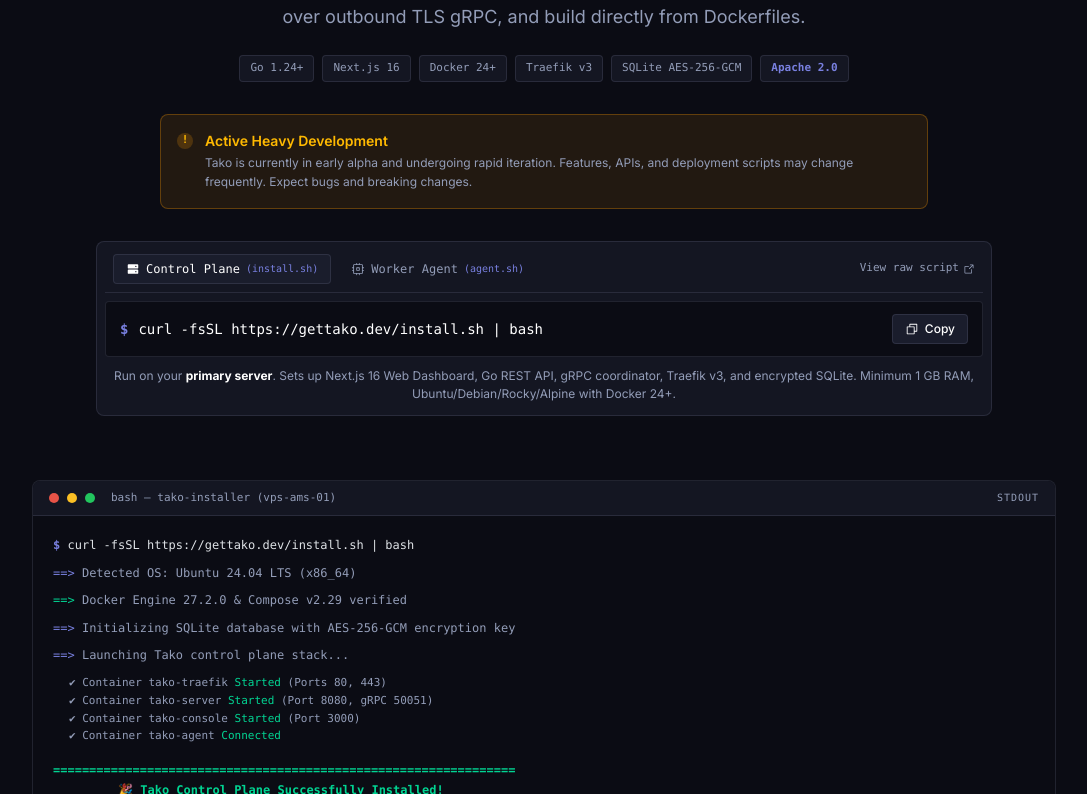
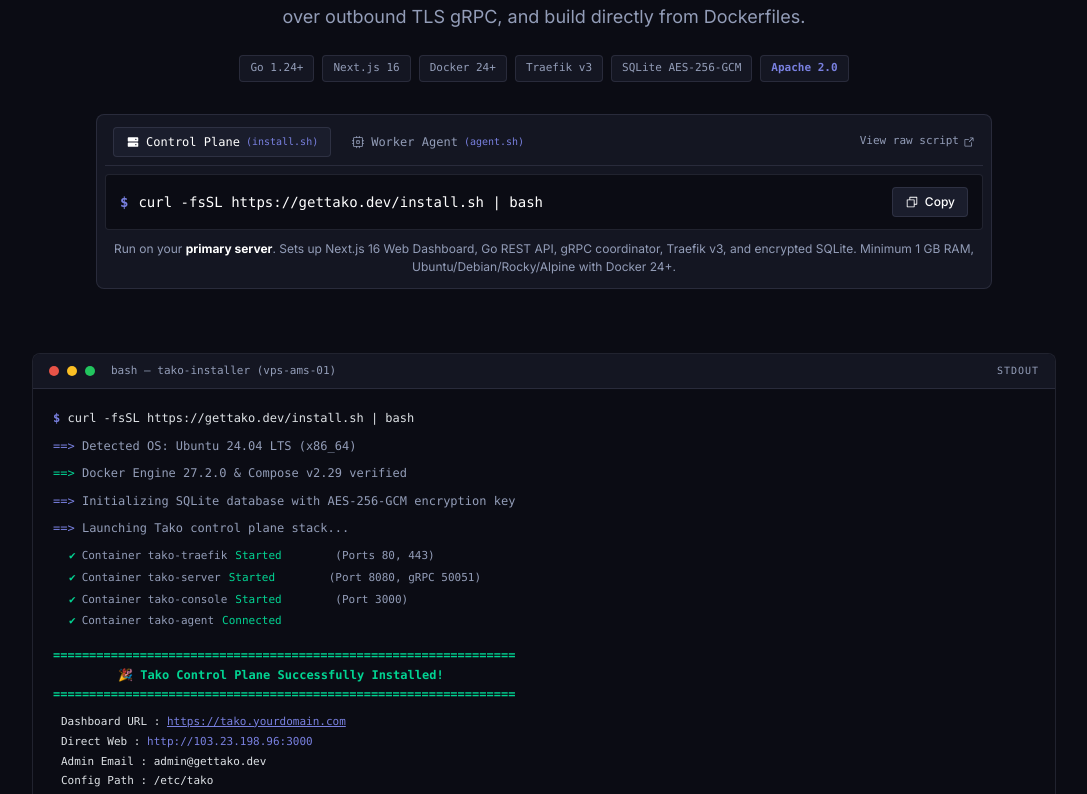
Before and after one commit to gettako/gettako.dev, a Next.js app: page / in a window 1280 px wide. Shown: the part 406-1200 px from the top of the page, without its empty margins (96-1183 px from the left). Built offline with nearby package versions, Linux system fonts and the light colour scheme; a web font is replaced by a local one.

Commit message:
rapikan: hapus banner alpha ganda, ratakan kolom terminal hero, bersihkan footer

```diff
--- a/app/page.tsx
+++ b/app/page.tsx
@@ -54,23 +54,6 @@ export default function Home() {
                 <span className="rounded border border-[var(--border)] bg-[var(--surface)] px-2.5 py-1 text-[#5560d6] dark:text-[#7980e0] font-semibold">
                   Apache 2.0
                 </span>
-              </div>
-
-              {/* Heavy Development Notice Banner */}
-              <div className="mt-8 w-full max-w-3xl rounded-lg border border-amber-500/30 bg-amber-500/10 p-3.5 sm:p-4 text-left">
-                <div className="flex items-start gap-3">
-                  <span className="mt-0.5 flex h-4 w-4 shrink-0 items-center justify-center rounded-full bg-amber-500/20 font-mono text-[11px] font-bold text-amber-600 dark:text-amber-400">
-                    !
-                  </span>
-                  <div className="text-xs sm:text-sm text-[var(--foreground)]">
-                    <p className="font-semibold text-amber-600 dark:text-amber-400">
-                      Active Heavy Development
-                    </p>
-                    <p className="mt-0.5 text-xs text-[var(--muted)] leading-relaxed">
-                      Tako is currently in early alpha and undergoing rapid iteration. Features, APIs, and deployment scripts may change frequently. Expect bugs and breaking changes.
-                    </p>
-                  </div>
-                </div>
               </div>
 
               {/* Install Box Component */}
--- a/components/footer.tsx
+++ b/components/footer.tsx
@@ -27,7 +27,7 @@ export function Footer() {
               />
             </div>
             <div>
-              <span className="text-[11px] text-[var(--muted)] ml-2">
+              <span className="text-[11px] text-[var(--muted)]">
                 Self-hosted lightweight PaaS for developers and teams.
               </span>
             </div>
--- a/components/hero-terminal.tsx
+++ b/components/hero-terminal.tsx
@@ -35,11 +35,22 @@ export function HeroTerminal() {
         <div className="text-[var(--terminal-muted)]">
           <span className="text-[#5560d6] dark:text-[#7980e0]">==&gt;</span> Launching Tako control plane stack...
         </div>
-        <div className="pl-4 text-[11px] text-[var(--terminal-muted)]">
-          ✔ Container tako-traefik     <span className="text-emerald-600 dark:text-emerald-400 font-medium">Started</span> (Ports 80, 443)<br />
-          ✔ Container tako-server      <span className="text-emerald-600 dark:text-emerald-400 font-medium">Started</span> (Port 8080, gRPC 50051)<br />
-          ✔ Container tako-console         <span className="text-emerald-600 dark:text-emerald-400 font-medium">Started</span> (Port 3000)<br />
-          ✔ Container tako-agent <span className="text-emerald-600 dark:text-emerald-400 font-medium">Connected</span>
+        <div className="pl-4 text-[11px] text-[var(--terminal-muted)] space-y-1">
+          {[
+            ["tako-traefik", "Started", "Ports 80, 443"],
+            ["tako-server", "Started", "Port 8080, gRPC 50051"],
+            ["tako-console", "Started", "Port 3000"],
+            ["tako-agent", "Connected", ""],
+          ].map(([name, status, ports]) => (
+            <div key={name} className="grid grid-cols-[auto_92px_1fr] items-baseline gap-2">
+              <span>
+                <span className="mr-1.5 text-emerald-600 dark:text-emerald-400">✔</span>
+                Container {name}
+              </span>
+              <span className="font-medium text-emerald-600 dark:text-emerald-400">{status}</span>
+              <span>{ports && `(${ports})`}</span>
+            </div>
+          ))}
         </div>
         <div className="pt-2 text-emerald-600 dark:text-emerald-400 font-semibold">
           ================================================================<br />
```
